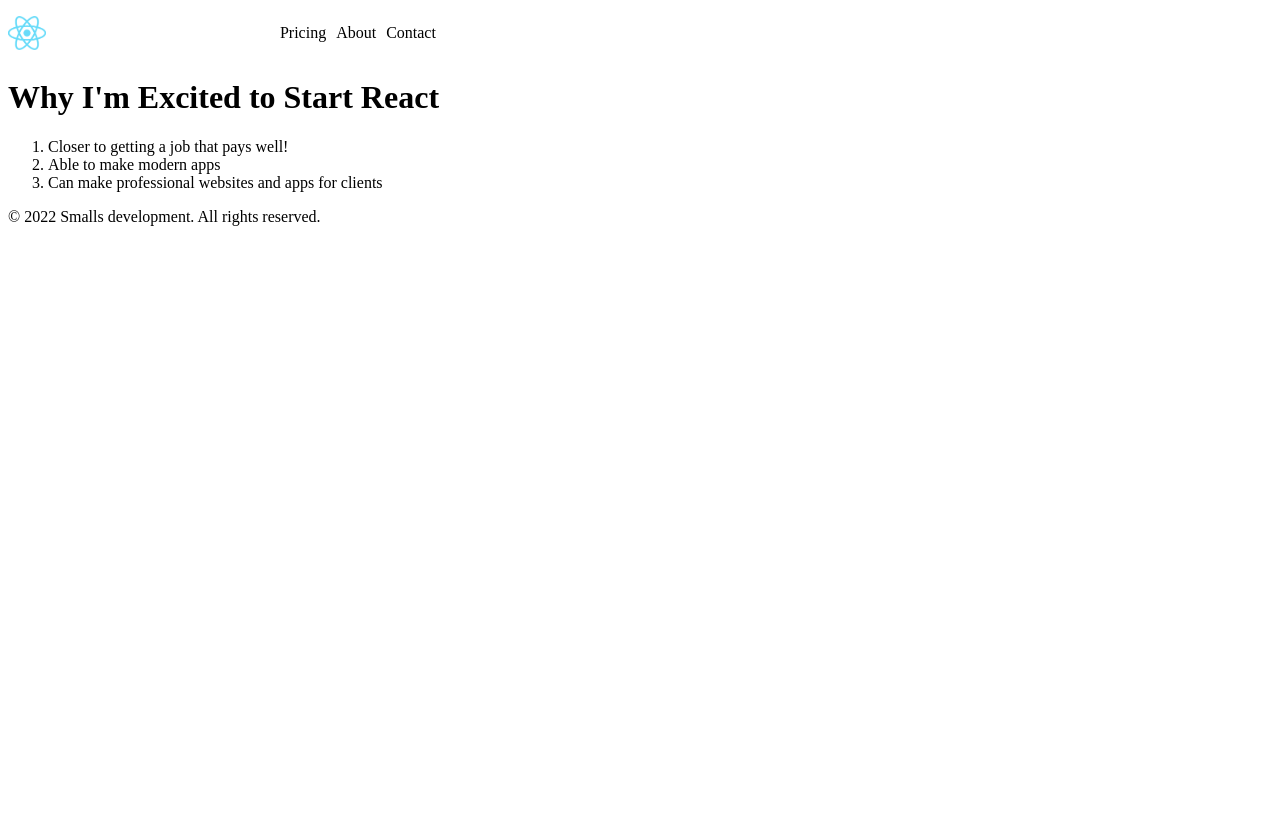
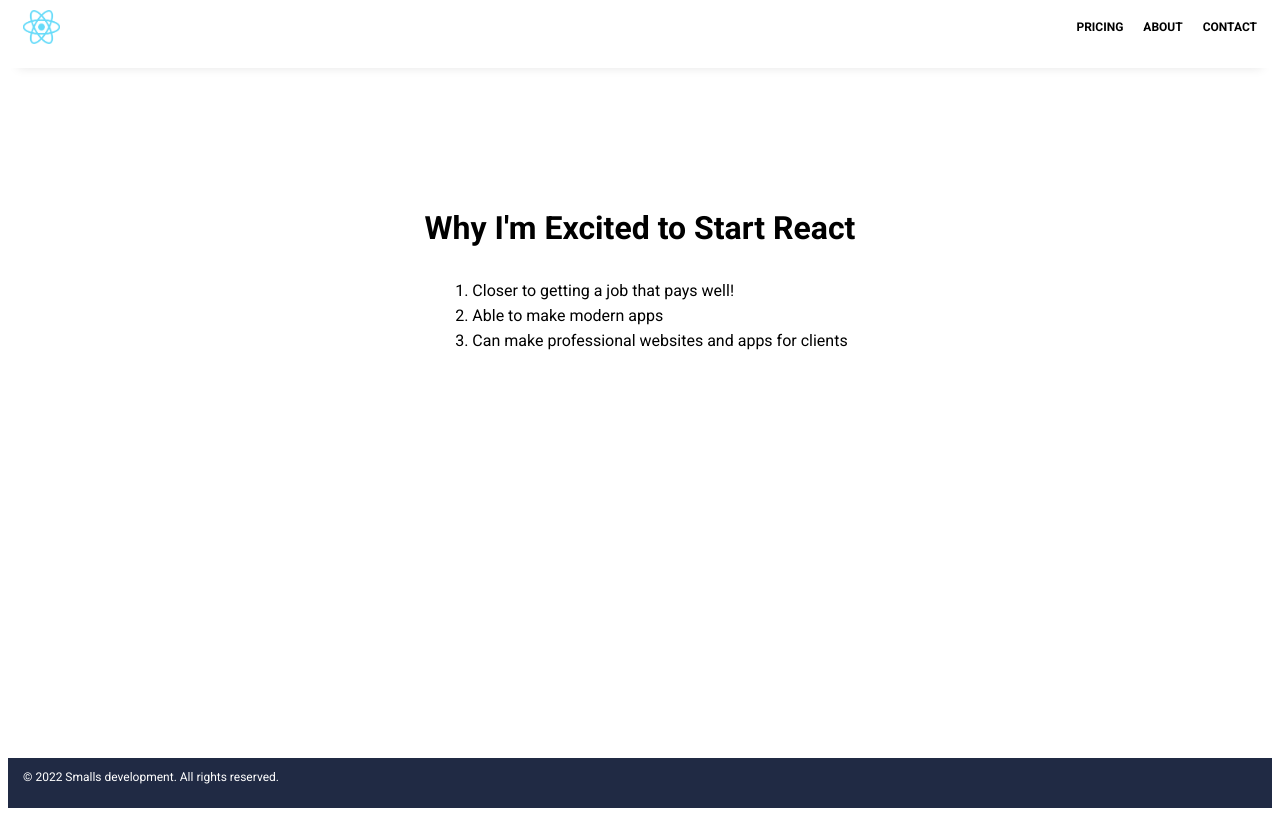
Before and after one commit to MalcolmSmalls/Scrimba-1-10, a React (Create React App) app: page / in a window 1280 px wide. Built offline with nearby package versions, Linux system fonts and the light colour scheme.

Commit message:
Stylize css

```diff
--- a/public/index.html
+++ b/public/index.html
@@ -9,6 +9,9 @@
       name="description"
       content="Web site created using create-react-app"
     />
+    <link rel="preconnect" href="https://fonts.googleapis.com">
+    <link rel="preconnect" href="https://fonts.gstatic.com" crossorigin>
+    <link href="https://fonts.googleapis.com/css2?family=Roboto:wght@100;400;700;900&display=swap" rel="stylesheet">
     <link rel="apple-touch-icon" href="%PUBLIC_URL%/logo192.png" />
     <!--
       manifest.json provides metadata used when your web app is installed on a
--- a/src/App.css
+++ b/src/App.css
@@ -1,18 +1,55 @@
+
+.body {
+    font-family: 'Roboto', sans-serif;
+    min-height:100vh;
+    display:flex;
+    flex-direction:column;
+    margin:0;
+}
+
 .navigation {
     display:flex;
     align-items:center;
+    padding-left:15px;
+    padding-right:15px;
 }
 
 .nav-items{
-    width:350px;
+    width:100%;
     list-style:none;
     display:flex;
     flex-direction:row;
-    gap:10px;
+    gap:20px;
     justify-content:flex-end;
+    text-transform:uppercase;
+    font-weight:bold;
+    font-size:12px;
 }
 
 .logo {
     height: 3%;
     width: 3%;
 }
+
+.header {
+    height:60px;
+    box-shadow: 0 10px 10px -10px rgba(0, 0, 0, 0.1);
+}
+
+.main-content {
+    display:flex;
+    flex-direction:column;
+    align-items:center;
+    align-content:center;
+    line-height:25px;
+    padding-top:10%;
+    flex:1;
+}
+
+.footer {
+    background-color: #202A44;
+    font-size:12px;
+    min-height:50px;
+    color:white;
+    padding-left:15px;
+}
--- a/src/App.js
+++ b/src/App.js
@@ -20,7 +20,7 @@ import './App.css'
 
 function Header(){
   return (
-    <header>
+    <header className = "header">
       <nav className = "navigation">
         <img src = "./react-logo.png" className = "logo" />
         <ul className = "nav-items">
@@ -35,7 +35,7 @@ function Header(){
 
 function MainContent(){
   return (
-    <div>
+    <div className = "main-content">
       <h1>Why I'm Excited to Start React</h1>
       <ol>
         <li>Closer to getting a job that pays well!</li>
@@ -49,15 +49,15 @@ function MainContent(){
 
 function Footer(){
   return (
-    <footer>
-    <p>© 2022 Smalls development. All rights reserved.</p>
-  </footer>
+    <footer className = "footer">
+     <p>© 2022 Smalls development. All rights reserved.</p>
+    </footer>
   )
 }
 
 function App(){
   return(
-    <div>
+    <div className = "body">
       <Header />
       <MainContent />
       <Footer />
```
